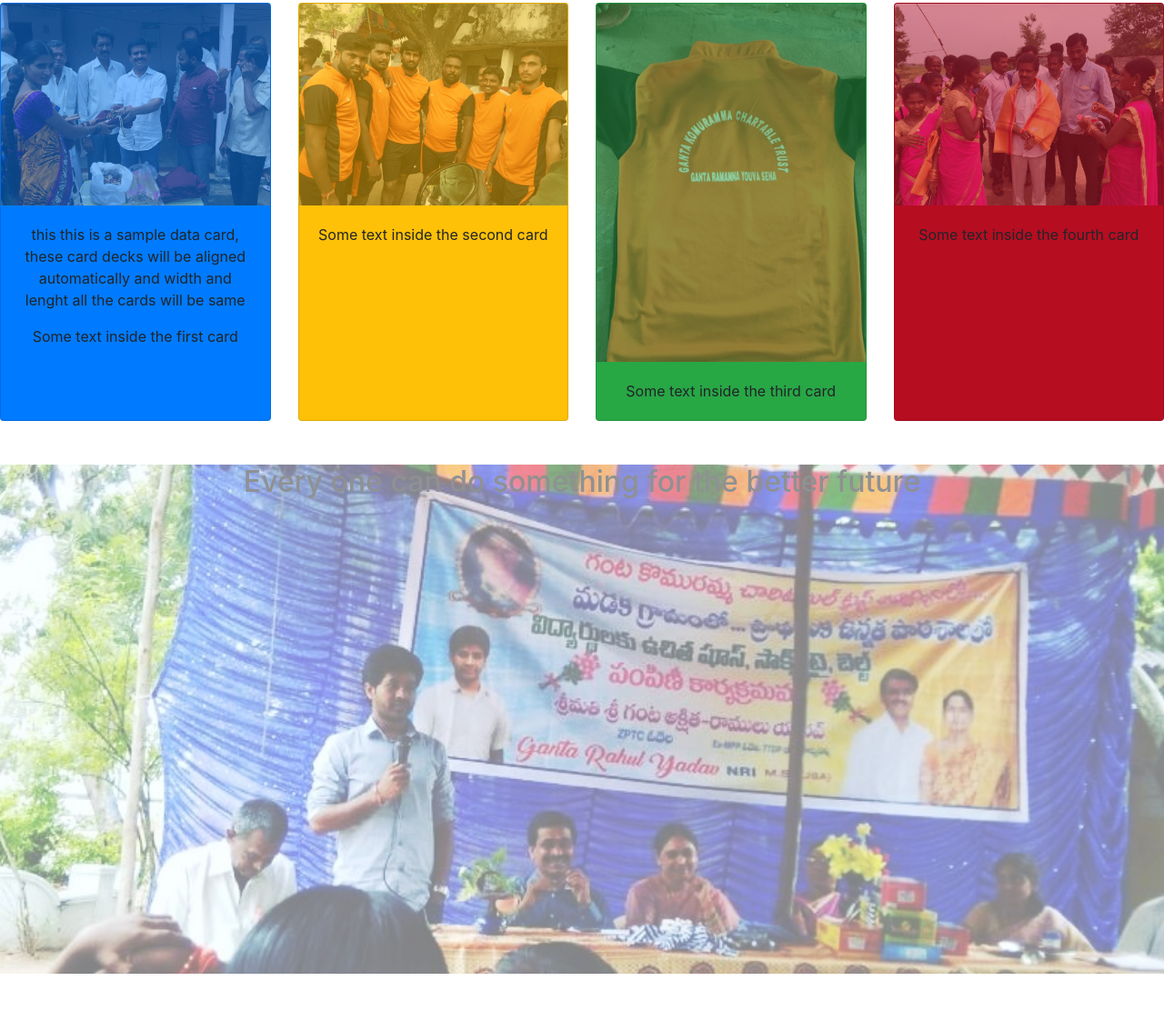
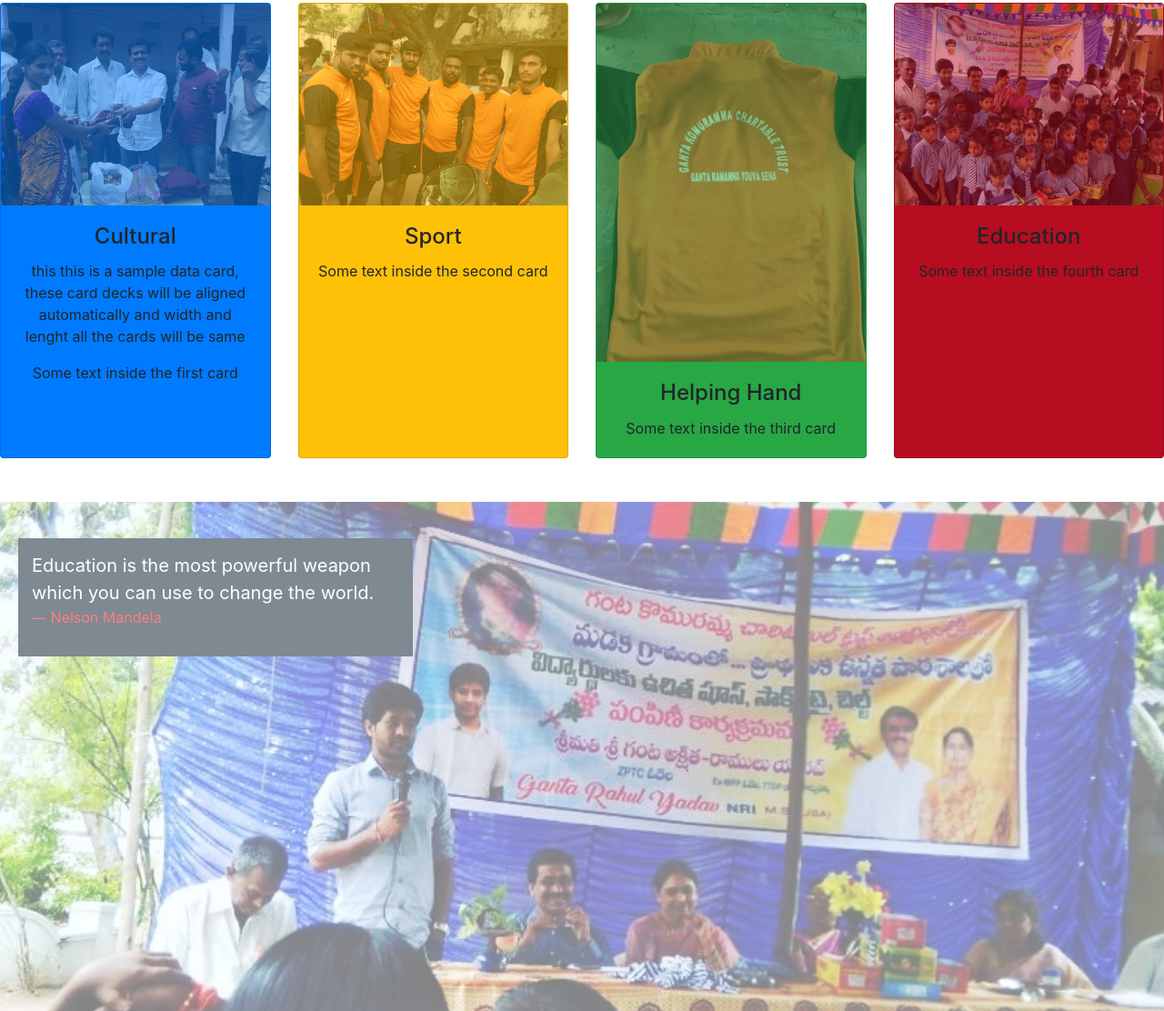
Before and after one commit to supalainfra/supalainfra.github.io, a plain HTML site: page index.html in a window 1280 px wide. Shown: the part 855-1967 px from the top of the page at 91% size. Before the commit the page ends 1926 px from the top, so only its background shows below. Drawn offline with nearby package versions, Linux system fonts and the light colour scheme.

Commit message:
add schkids image and css changes

```diff
--- a/css/theme.css
+++ b/css/theme.css
@@ -20,6 +20,10 @@
 }
 .bg-cred {
     background-color: #b60d21 !important;
+}
+.bg-ft {
+    background-color: #2a2f32; /* Black Gray */
+      color: #fff;
 }
 
 .bg-fp-img1 {
@@ -48,6 +52,8 @@
     -moz-background-size: cover;
     -o-background-size: cover;
     background-size: cover;
+
+    padding: 20px;
 }
 
 .text-block {
--- a/index.html
+++ b/index.html
@@ -65,6 +65,7 @@
                 <div class="card bg-primary">
                     <img class="card-img-top" src="img/cardsimg/cultural.jpg" style="opacity: 0.5" alt="Card image">
                     <div class="card-body text-center">
+                        <h4 class="card-title">Cultural</h4>
                         <p>this this is a sample data card, these card decks will be aligned automatically and width and lenght
                             all the cards will be same
                         </p>
@@ -75,21 +76,24 @@
                 <div class="card bg-warning">
                     <img class="card-img-top" src="img/cardsimg/vollytournamentGP.jpg" style="opacity: 0.5" alt="Card image">
                     <div class="card-body text-center">
-                    <p class="card-text">Some text inside the second card</p>
+                        <h4 class="card-title">Sport</h4>
+                        <p class="card-text">Some text inside the second card</p>
                     </div>
                 </div>
 
                 <div class="card bg-success">
                     <img class="card-img-top" src="img/cardsimg/gkctTshirt.jpg" style="opacity: 0.5" alt="Card image">
                     <div class="card-body text-center">
-                    <p class="card-text">Some text inside the third card</p>
+                        <h4 class="card-title">Helping Hand</h4>
+                     <p class="card-text">Some text inside the third card</p>
                     </div>
                 </div>
 
                 <div class="card bg-cred">
-                    <img class="card-img-top" src="img/cardsimg/kolatam.jpg" style="opacity: 0.5" alt="Card image">
+                    <img class="card-img-top" src="img/cardsimg/schkids_edu.jpg" style="opacity: 0.5" alt="Card image">
                     <div class="card-body text-center">
-                    <p class="card-text">Some text inside the fourth card</p>
+                        <h4 class="card-title">Education</h4>
+                        <p class="card-text">Some text inside the fourth card</p>
                     </div>
                 </div>
             </div>
@@ -103,8 +107,12 @@
                 </div>
             </div> -->
 
-            <div class="bg-fp-img2">
-                <h2 class="text-center mt-5">Every one can do something for the better future</h2>
+            <div class="bg-fp-img2 mt-5">
+                <div class="text-block" style="background-color: #001628;">
+                    <blockquote class="blockquote">Education is the most powerful weapon which you can use to change the world.
+                        <p class="blockquote-footer" style="color: red">Nelson Mandela</p>
+                    </blockquote>
+                </div>
             </div>
         </div>
     </body>
```
Also changed, not shown: img/cardsimg/schkids_edu.jpg (added).
